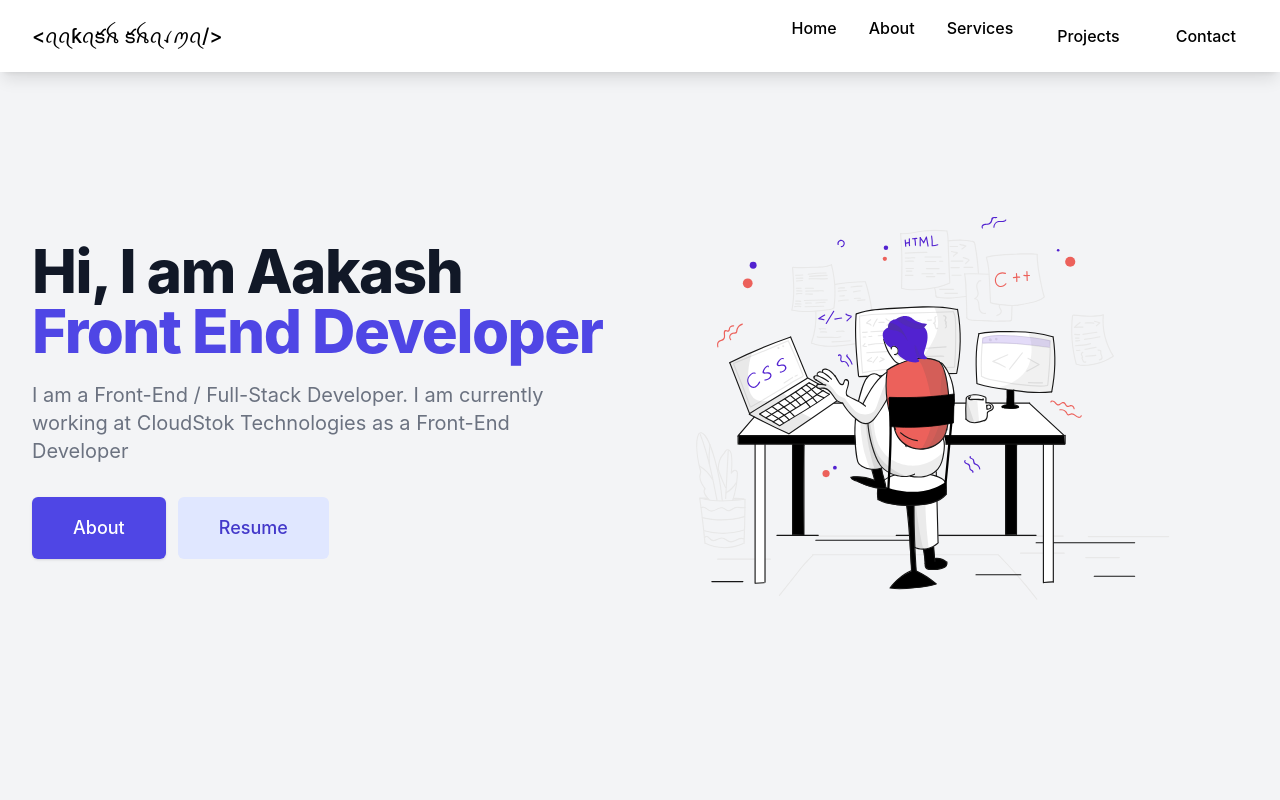
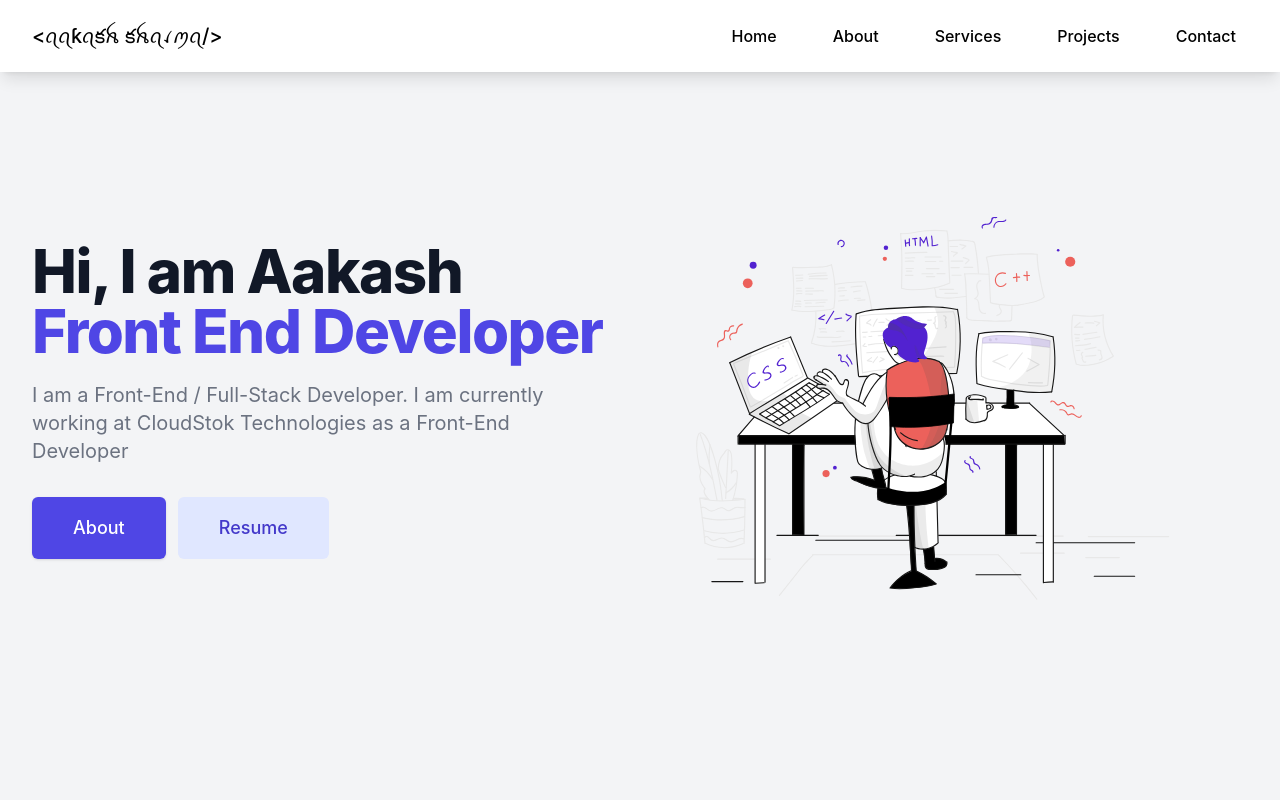
Before and after one commit to aakashsh1999/portfolio_website, a React (Create React App) app: page / in a window 1280 px wide. Shown: the top 800 px of the page. Built offline with nearby package versions, Linux system fonts and the light colour scheme.

Commit message:
changes made

```diff
--- a/src/components/Navbar.jsx
+++ b/src/components/Navbar.jsx
@@ -1,6 +1,6 @@
 import React, { useState } from "react";
 import { scrollDown } from "../constants";
-import { Link } from "react-scroll";
+import {Link} from 'react-scroll'
 const Navbar = ({ ref }) => {
   const [toggle, setToggle] = useState(false);
   const links = [
@@ -37,17 +37,11 @@ const Navbar = ({ ref }) => {
         <div class="hidden justify-between items-center w-full md:flex md:w-auto">
           <ul class="flex flex-col mt-4 md:flex-row md:space-x-8 md:mt-0 md:text-md md:font-medium">
             {links.map((el) => (
-              <li className="cursor-pointer">
-                <Link
-                  to={el.route}
-                  spy={true}
-                  smooth={true}
-                  class="block py-2 px-3 text-black hover:bg-blue-500 hover:text-white rounded-md"
-                  aria-current="page"
-                >
-                  {el.name}
-                </Link>
+              <Link to={el.route} spy={true} smooth={true} className='block py-2 px-3 text-black hover:bg-blue-500 hover:text-white rounded-md'>
+              <li className='cursor-pointer'>
+                      {el.name}
               </li>
+              </Link>
             ))}
           </ul>
         </div>
@@ -61,7 +55,7 @@ const Navbar = ({ ref }) => {
             {links.map((el) => (
               <li>
                 <Link
-                  to={el.route}
+                to={el.route}
                   class="block py-2 pr-4 pl-3 text-black hover:text-red-500"
                   aria-current="page"
                   onClick={() => scrollDown(ref)}
```
